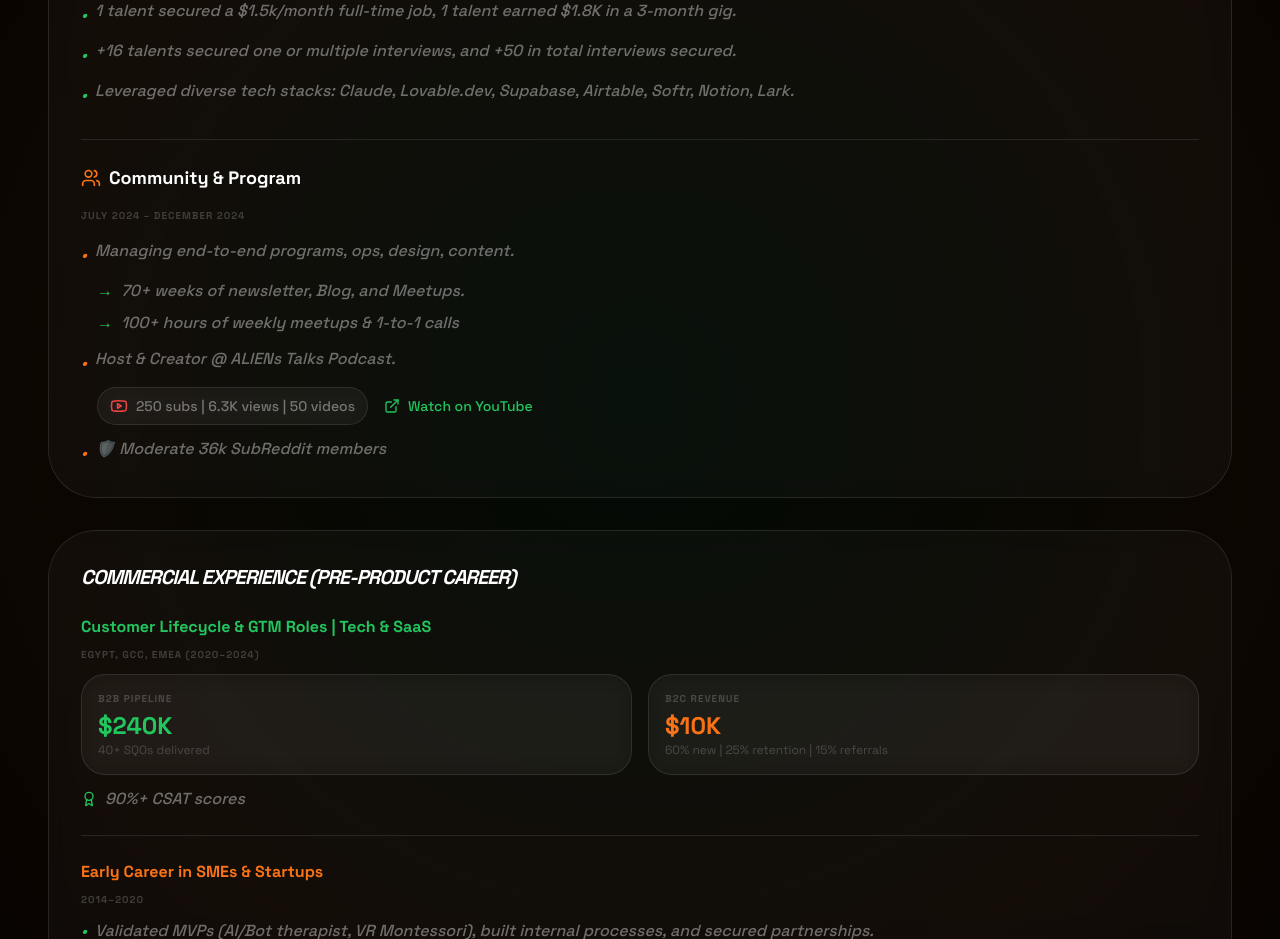
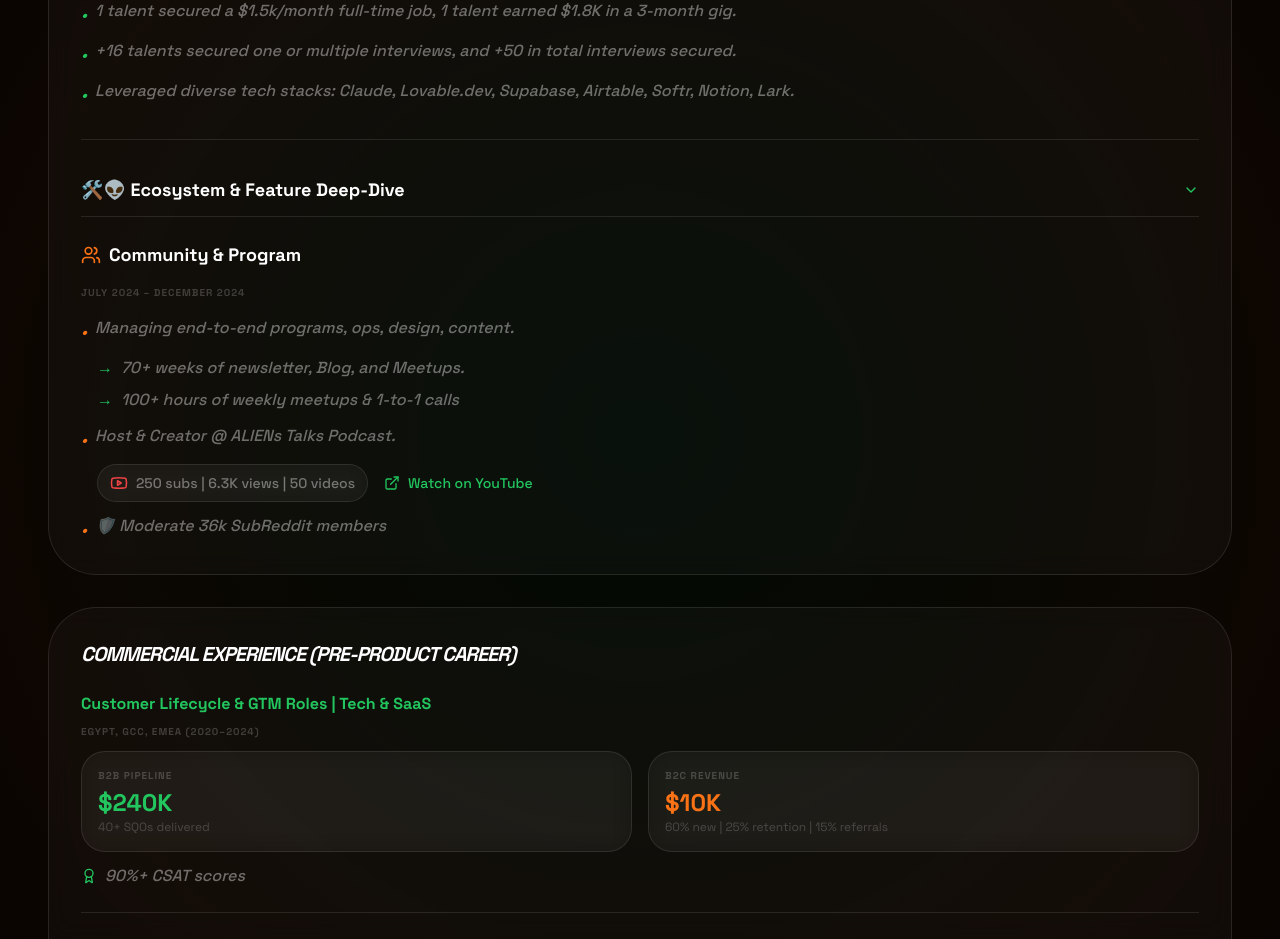
Before and after one commit to alientalentscommuunity-code/aabdelaziz, a React (Vite) app: page / in a window 1280 px wide. Shown: the part 2820-3759 px from the top of the page. Built offline with nearby package versions, Linux system fonts and the light colour scheme; a web font is replaced by a local one.

Commit message:
Add AliensDeepDive component
Co-authored-by: aabdelaziz96 <219732792+aabdelaziz96@users.noreply.github.com>

```diff
--- a/src/components/Experience.tsx
+++ b/src/components/Experience.tsx
@@ -87,6 +87,8 @@ const Experience = () => {
                   </p>
                 </div>
               </div>
+
+              <AliensDeepDive />
 
               {/* Community & Program Role */}
               <div className="pt-6 border-t border-white/10">
```
